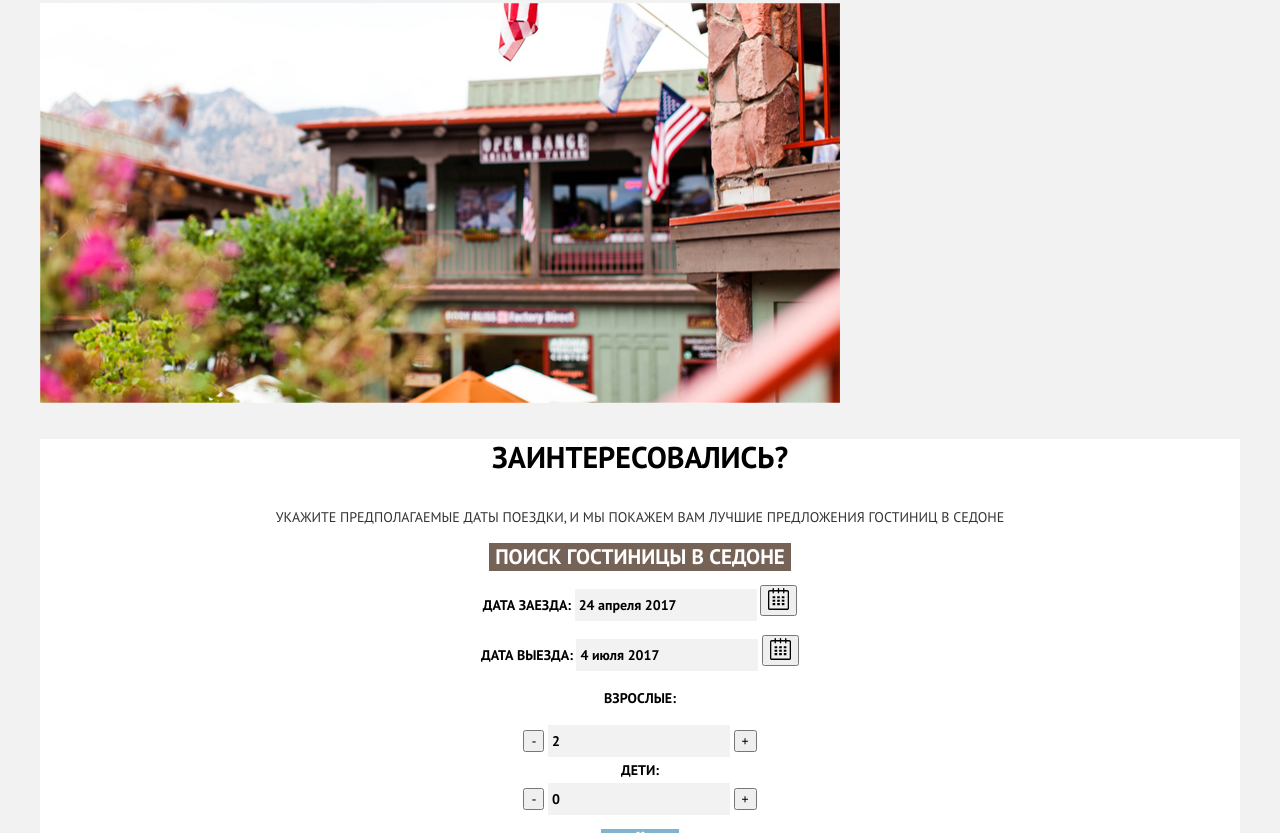
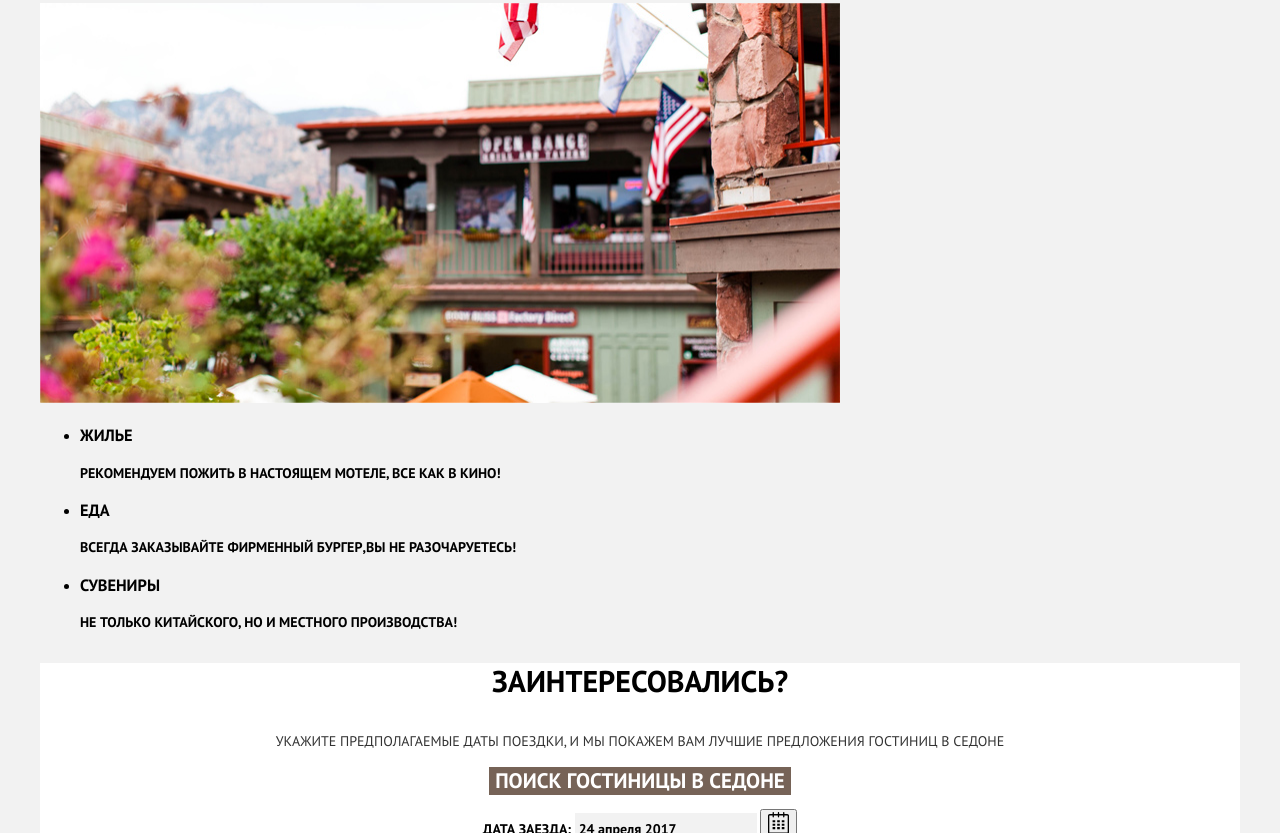
Before and after one commit to JediKnightIT/617897-sedona, a plain HTML site: page index.html in a window 1280 px wide. Shown: the part 446-1279 px from the top of the page. Drawn offline with Linux system fonts and the light colour scheme.

Commit message:
Добавляет секцию с информацией для туристов

```diff
--- a/index.html
+++ b/index.html
@@ -52,6 +52,23 @@
           <div class="hidden">
             <img class="first-reason__img" src="img/index/city-bcg.jpg" width="800" height="400" alt="Городской вид Седоны">
           </div>
+        </section>
+        <section class="info">
+          <h2 class="visually-hidden">Первая причина посетить Седону</h2>
+          <ul class="info__list">
+            <li class="info__item">
+              <h3 class="info__title">Жилье</h3>
+              <p class="info__text">Рекомендуем пожить в настоящем мотеле, все как в кино!</p>
+            </li>
+            <li class="info__item">
+              <h3 class="info__title">Еда</h3>
+              <p class="info__text">Всегда заказывайте фирменный бургер,вы не разочаруетесь!</p>
+            </li>
+            <li class="info__item">
+              <h3 class="info__title">Сувениры</h3>
+              <p class="info__text">Не только китайского, но и местного производства!</p>
+            </li>
+          </ul>
         </section>
         <section class="hotel-search">
           <h2 class="visually-hidden">Поиск гостиницы</h2>
```
